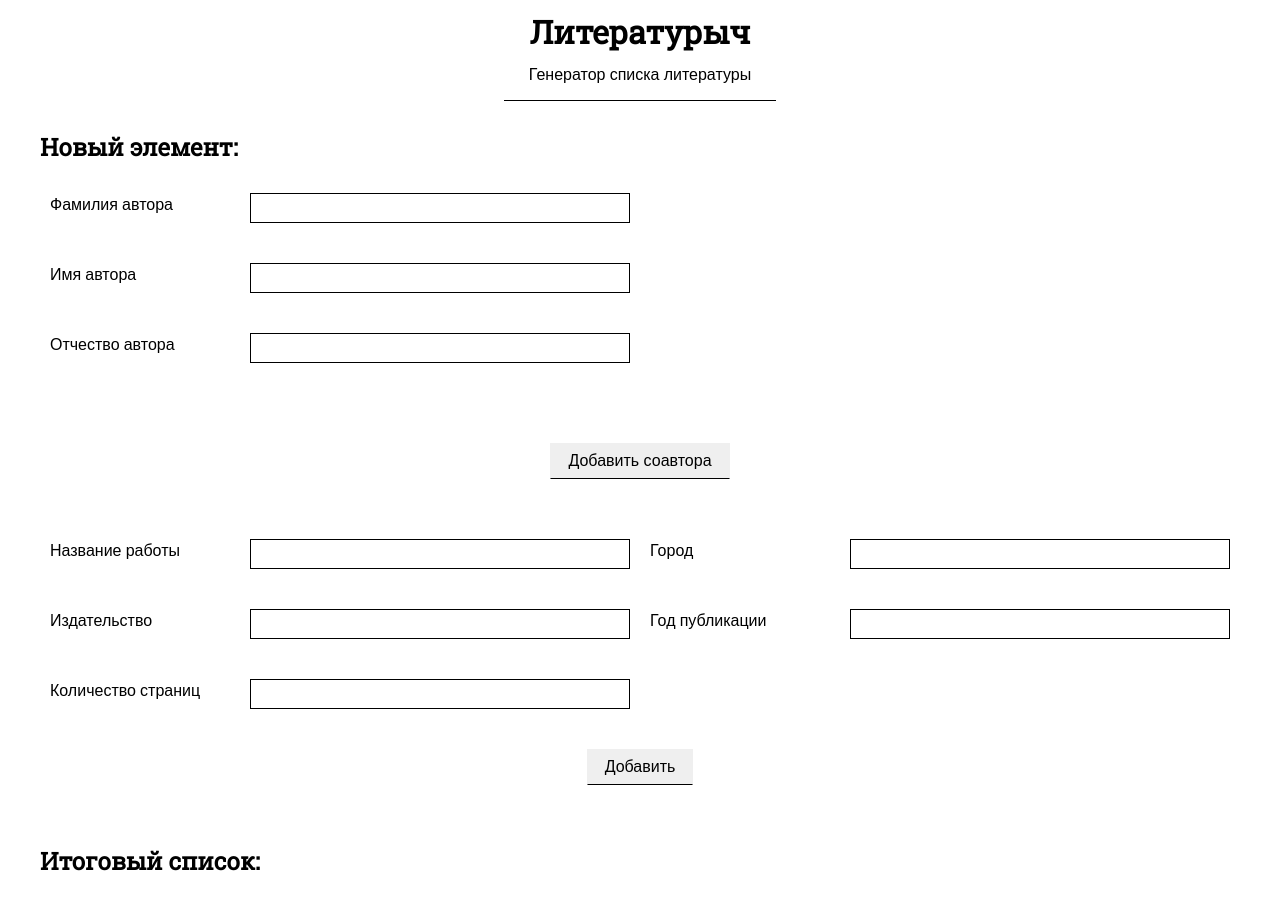
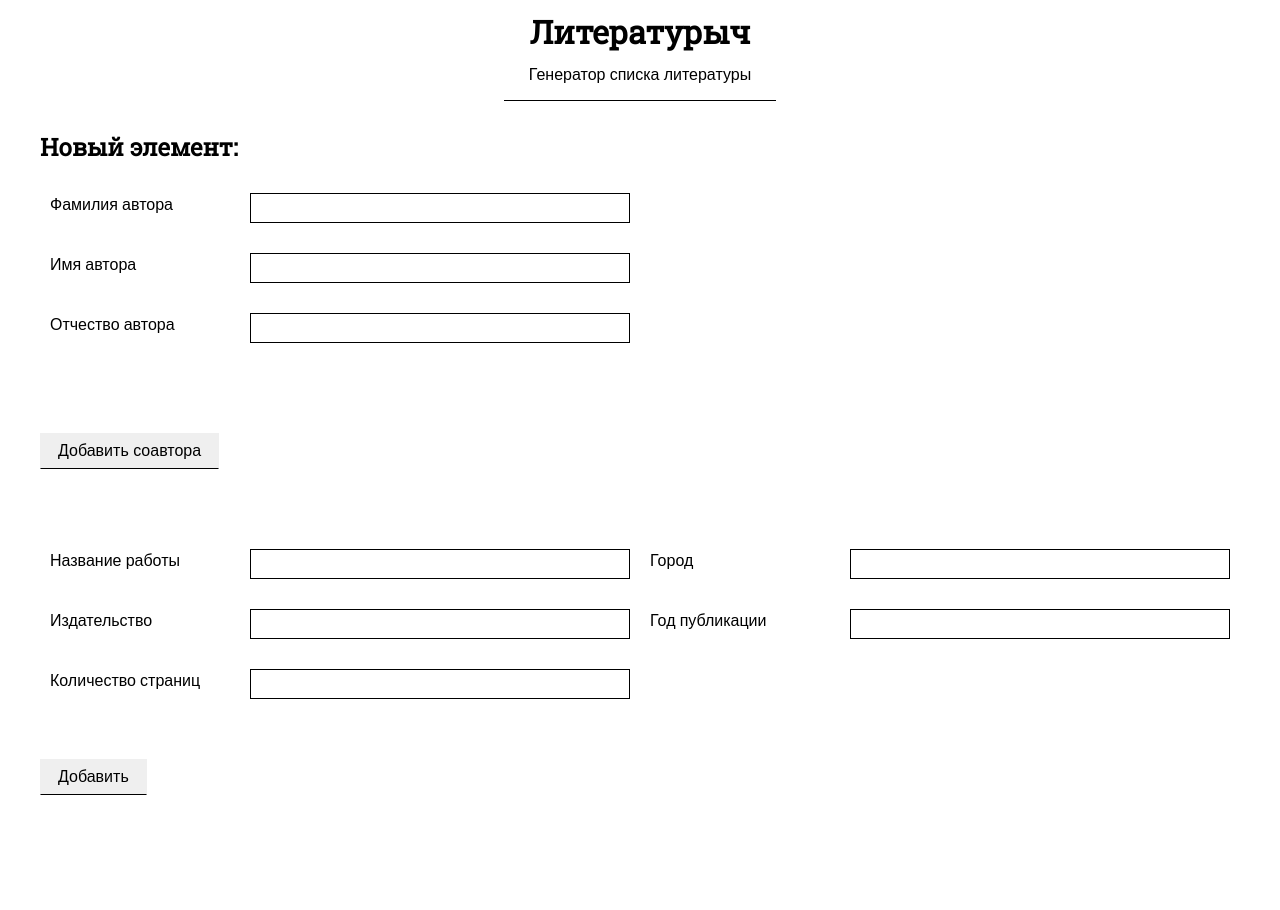
Before and after one commit to Ratch-e/biblio, a React (Create React App) app in the folder frontend/: page / in a window 1280 px wide. Shown: the top 910 px of the page. Built offline with nearby package versions, Linux system fonts and the light colour scheme.

Commit message:
feat: add coauthor button added and slight redisign

```diff
--- a/frontend/src/css/index.css
+++ b/frontend/src/css/index.css
@@ -87,7 +87,7 @@ h1, h2, h3, h4, h5, h6 {
      object-fit: contain; }
 
 .new-entry {
-  margin-bottom: 60px; }
+  margin-bottom: 70px; }
   .new-entry__inputs {
     display: -webkit-box;
     display: -webkit-flex;
@@ -107,12 +107,14 @@ h1, h2, h3, h4, h5, h6 {
         -ms-flex-wrap: wrap;
             flex-wrap: wrap; }
     .new-entry__block_type_authors {
-      margin-bottom: 50px;
+      margin-bottom: 70px;
       width: 50%; }
+    .new-entry__block_type_info {
+      margin-bottom: 40px; }
     .new-entry__block_type_options {
-      margin: 0 0 50px 0; }
+      margin: 0 0 70px 0; }
   .new-entry__item {
-    margin-bottom: 20px;
+    margin-bottom: 10px;
     width: 50%;
     display: -webkit-box;
     display: -webkit-flex;
@@ -137,5 +139,6 @@ h1, h2, h3, h4, h5, h6 {
         -ms-flex: none;
             flex: none; }
   .new-entry__button {
-    display: block;
-    margin: 0 auto; }
+    margin-right: 40px; }
+    .new-entry__button:last-of-type {
+      margin-right: 0; }
--- a/frontend/src/js/containers/LibGenerator/NewItem.js
+++ b/frontend/src/js/containers/LibGenerator/NewItem.js
@@ -43,6 +43,9 @@ class NewItem extends Component {
     this.setState({ newState });
   }
 
+  /**
+   * Добавить соавтора
+   */
   addNewCoauthor() {
     let newState = { ...this.state };
     newState.author.push({
@@ -50,6 +53,12 @@ class NewItem extends Component {
       lastname: '',
       middlename: '',
     });
+    this.setState({ newState });
+  }
+
+  removeCoauthor() {
+    let newState = { ...this.state };
+    newState.author.pop();
     this.setState({ newState });
   }
 
@@ -133,9 +142,14 @@ class NewItem extends Component {
             <button className="button new-entry__button" onClick={() => this.addNewCoauthor()}>
               Добавить соавтора
             </button>
+            {this.state.author.length > 1 ? (
+              <button className="button new-entry__button" onClick={() => this.removeCoauthor()}>
+                Удалить соавтора
+              </button>
+            ) : null}
           </div>
 
-          <div className="new-entry__block">
+          <div className="new-entry__block new-entry__block_type_info">
             <InputBlock title="Название работы" value={this.state.title} click={this.handleChange} category="title" />
             <InputBlock title="Город" type="text" value={this.state.city} click={this.handleChange} category="city" />
             <InputBlock
@@ -160,10 +174,14 @@ class NewItem extends Component {
               category="pages"
             />
           </div>
+
+          <div className="new-entry__block new-entry__block_type_options">
+            <button className="button new-entry__button" onClick={() => this.addNewEntry()}>
+              Добавить
+            </button>
+          </div>
+
         </div>
-        <button className="button new-entry__button" onClick={() => this.addNewEntry()}>
-          Добавить
-        </button>
       </section>
     );
   }
--- a/frontend/src/js/containers/LibGenerator/Result.js
+++ b/frontend/src/js/containers/LibGenerator/Result.js
@@ -7,18 +7,17 @@ import { connect } from 'react-redux';
  */
 const Result = props => (
   <div className="generator__result">
-    <h2 className="title">Итоговый список:</h2>
+    {props.biblioStore.length ? <h2 className="title">Итоговый список:</h2> : null}
     <ol className="list">
       {props.biblioStore.list.map((item, key) => (
         <li className="list__item" key={key}>
           <span className="list__text">
-            {
-              item.author.map((author, key) =>
-                item.author.length - 1 === key ?
-                `${author.lastname} ${author.name[0]}.${author.middlename[0]}` :
-                `${author.lastname} ${author.name[0]}.${author.middlename[0]}, `
-              )
-            }
+            {item.author.map(
+              (author, key) =>
+                item.author.length - 1 === key
+                  ? `${author.lastname} ${author.name[0]}.${author.middlename[0]}`
+                  : `${author.lastname} ${author.name[0]}.${author.middlename[0]}, `,
+            )}
             . {item.title}. &mdash;{' '}
             {item.city === 'Москва' ? 'M.' : item.city === 'Cанкт-Петербург' ? 'СПб.' : item.city}: {item.publisher},{' '}
             {item.year}. &mdash; {item.pages}c.
--- a/frontend/src/sass/common/new-entry.sass
+++ b/frontend/src/sass/common/new-entry.sass
@@ -1,5 +1,5 @@
 .new-entry
-  margin-bottom: 60px
+  margin-bottom: 70px
 
   &__inputs
     display: flex
@@ -13,14 +13,17 @@
 
     &_type
       &_authors
-        margin-bottom: 50px
+        margin-bottom: 70px
         width: 50%
 
+      &_info
+        margin-bottom: 40px
+
       &_options
-        margin: 0 0 50px 0
+        margin: 0 0 70px 0
 
   &__item
-    margin-bottom: 20px
+    margin-bottom: 10px
     width: 50%
     display: flex
     justify-content: flex-start
@@ -37,5 +40,6 @@
     flex: none
 
   &__button
-    display: block
-    margin: 0 auto
+    margin-right: 40px
+    &:last-of-type
+      margin-right: 0
```
